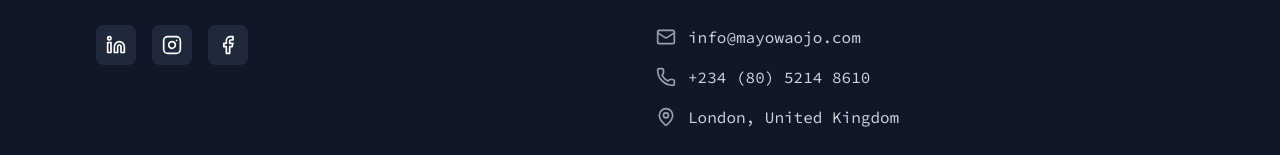
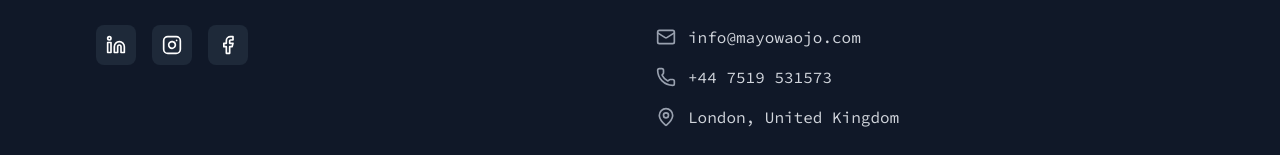
Before and after one commit to theNubiadev/mayowaojoWeb, a React (Vite) app: page /about in a window 1280 px wide. Shown: the part 3694-3849 px from the top of the page. Built offline with nearby package versions, Linux system fonts and the light colour scheme.

Commit message:
fix: Update page title and contact information in Footer component

```diff
--- a/index.html
+++ b/index.html
@@ -25,7 +25,7 @@
       href="https://fonts.googleapis.com/css2?family=Source+Code+Pro:ital,wght@0,200..900;1,200..900&display=swap"
       rel="stylesheet"
     />
-    <title>The Mayowa Ojo || Finance | Entrepreneur | Political Advocate</title>
+    <title>The Mayowa Ojo || Finance | Entrepreneur | Politics</title>
   </head>
   <!-- google-site-verification=dSSQAB9kbtA6ELw0TYA74Fm0QO_lVLy9jvv5KE4vSaY -->
   <body>
--- a/src/components/Footer.jsx
+++ b/src/components/Footer.jsx
@@ -20,9 +20,6 @@ function Footer() {
               <a href="https://www.instagram.com/mayowa_ojo1?utm_source=qr&igsh=aGZ2aW5lM3F0aDJ6" target="_blank" className="w-10 h-10 bg-gray-800 rounded-lg flex items-center justify-center hover:bg-gray-700 transition-colors duration-200">
                 <Instagram className="h-5 w-5" />
               </a>
-              {/* <a href="" className="w-10 h-10 bg-gray-800 rounded-lg flex items-center justify-center hover:bg-gray-700 transition-colors duration-200">
-                <Twitter className="h-5 w-5" />
-              </a> */}
               <a href="https://www.facebook.com/share/1Aa3dyrj8U/" target="_blank" className="w-10 h-10 bg-gray-800 rounded-lg flex items-center justify-center hover:bg-gray-700 transition-colors duration-200">
                 <Facebook className="h-5 w-5" />
               </a>
@@ -39,7 +36,7 @@ function Footer() {
               </div>
               <div className="flex items-center space-x-3">
                 <Phone className="h-5 w-5 text-gray-400" />
-                <span className="text-gray-300">+234 (80) 5214 8610</span>
+                <span className="text-gray-300">+44 7519 531573</span>
               </div>
               <div className="flex items-center space-x-3">
                 <MapPin className="h-5 w-5 text-gray-400" />
@@ -47,17 +44,6 @@ function Footer() {
               </div>
             </div>
           </div>
-
-          {/* Services */}
-          {/* <div className="space-y-6">
-            <h3 className="text-lg font-semibold">Services</h3>
-            <div className="space-y-3">
-              <a href="/services" className="block text-gray-300 hover:text-white transition-colors duration-200">Tax Preparation</a>
-              <a href="/services" className="block text-gray-300 hover:text-white transition-colors duration-200">Bookkeeping</a>
-              <a href="/services" className="block text-gray-300 hover:text-white transition-colors duration-200">Payroll Services</a>
-              <a href="/services" className="block text-gray-300 hover:text-white transition-colors duration-200">Financial Planning</a>
-            </div>
-          </div> */}
         </div>
 
         <div className="mt-12 pt-8 border-t border-gray-800">
```
